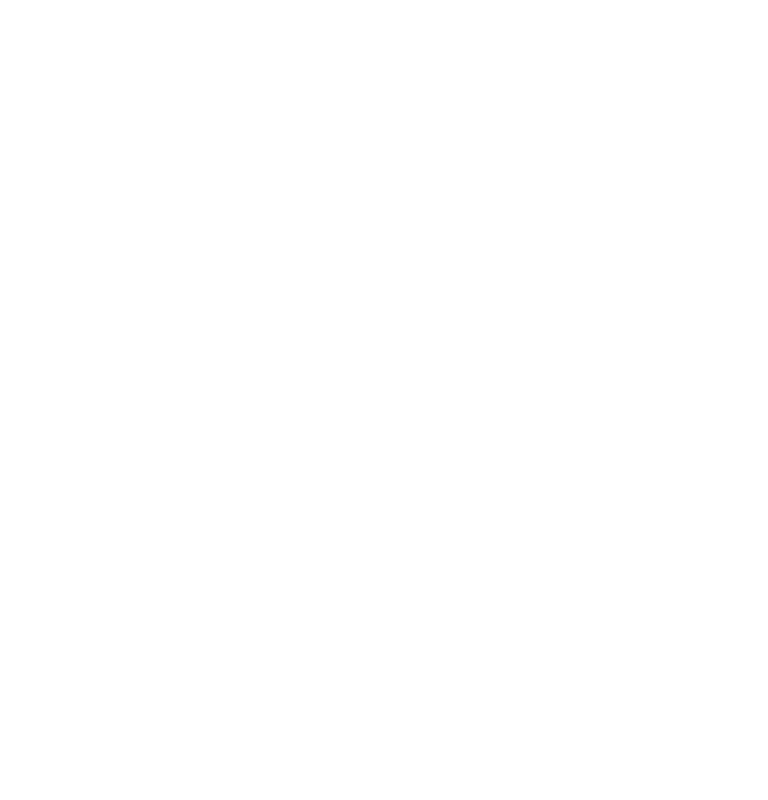
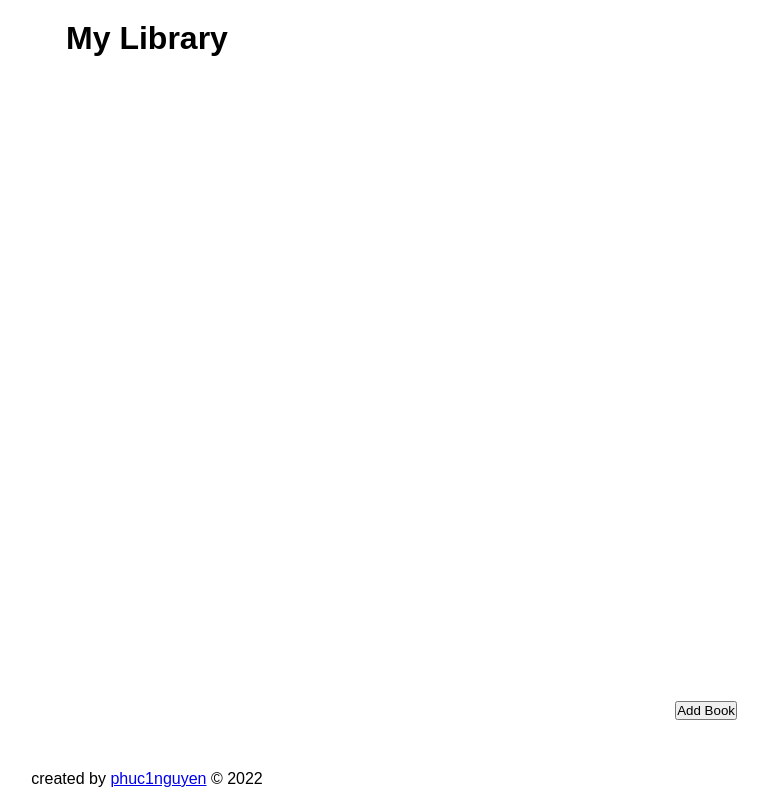
Before and after one commit to phuc1nguyen/library, a plain HTML site: page index.html in a window 1280 px wide. Shown: the whole page, without its empty margins (493-1261 px from the left). Drawn offline with Linux system fonts and the light colour scheme.

Commit message:
Keep the commits flowww

```diff
--- a/index.html
+++ b/index.html
@@ -8,6 +8,18 @@
   <title>Library</title>
 </head>
 <body>
+  <header>
+    <h1>My Library</h1>
+  </header>
+
+  <section class="books-container">
+    <div class="book card"></div>
+    <button type="button" class="btn button-add">Add Book</button>
+  </section>
+
+  <footer>
+    <p>created by <a href="https://github.com/phuc1nguyen">phuc1nguyen</a> &copy; <span class="footer-year"></span></p>
+  </footer>
 
   <script src="./main.js"></script>
 </body>
--- a/main.js
+++ b/main.js
@@ -0,0 +1,20 @@
+const buttonAdd = document.querySelector(".button-add");
+const thisYear = new Date().getFullYear();
+let myLib = [];
+
+document.querySelector(".footer-year").textContent = thisYear;
+buttonAdd.addEventListener("click", addBookToLibrary);
+
+function Book(title, author, pages, isRead) {
+  this.title = title;
+  this.author = author;
+  this.pages = pages;
+  this.isRead = isRead;
+}
+
+function addBookToLibrary() {
+  const newBook = new Book(prompt("Enter your book title"), "Phuc", 223);
+
+  myLib.push(newBook);
+  console.log(myLib);
+}
--- a/style.css
+++ b/style.css
@@ -2,6 +2,7 @@
   --primary-light: #fff;
   --secondary-light: #ededed;
   --primary-dark: #000;
+  --footer-height: 30px;
 }
 
 *,
@@ -14,4 +15,27 @@
 
 body {
   font-family: Arial, Helvetica, sans-serif;
+  height: 100vh;
+  overflow-y: auto;
+  display: flex;
+  flex-direction: column;
+  align-items: center;
 }
+
+header {
+  padding: 20px;
+}
+
+.books-container {
+  flex: 1;
+}
+
+.button-add {
+  position: fixed;
+  bottom: calc(var(--footer-height) + 50px);
+  right: 50px;
+}
+
+footer {
+  height: var(--footer-height);
+}
```
